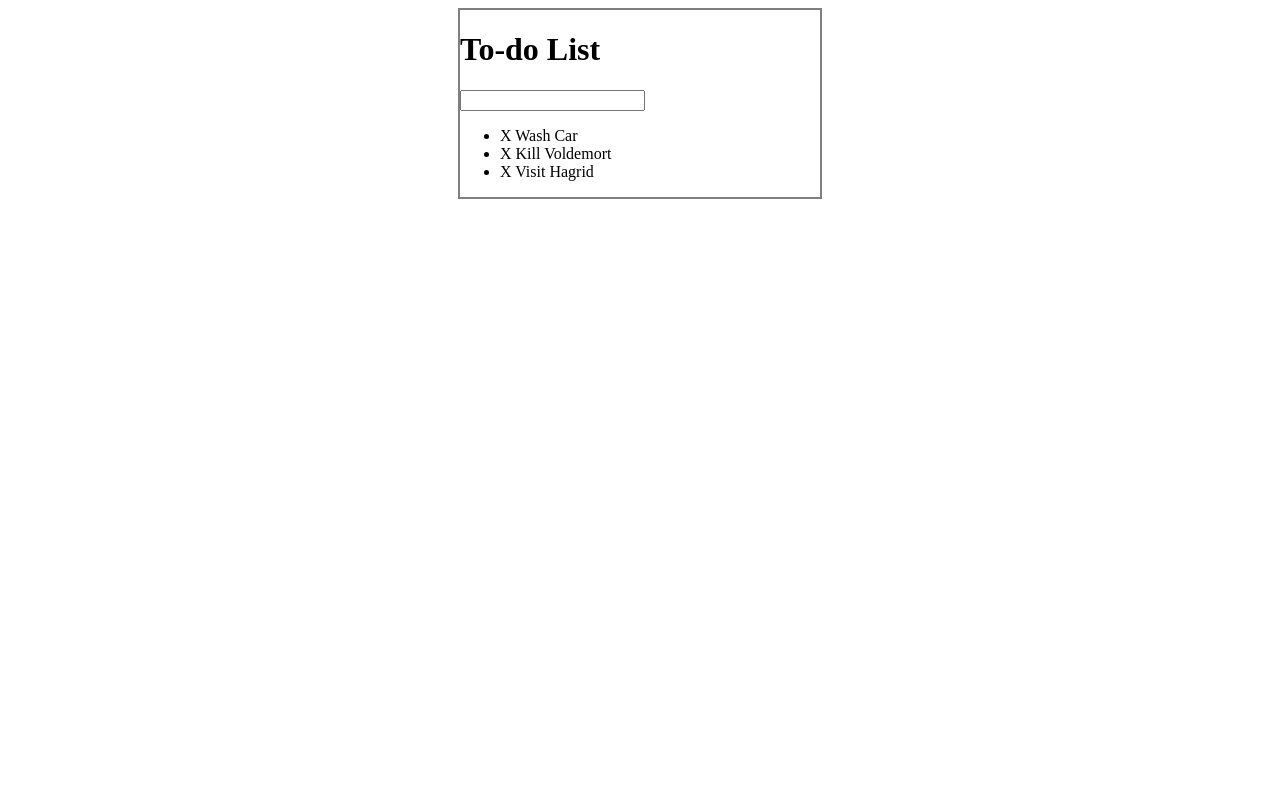
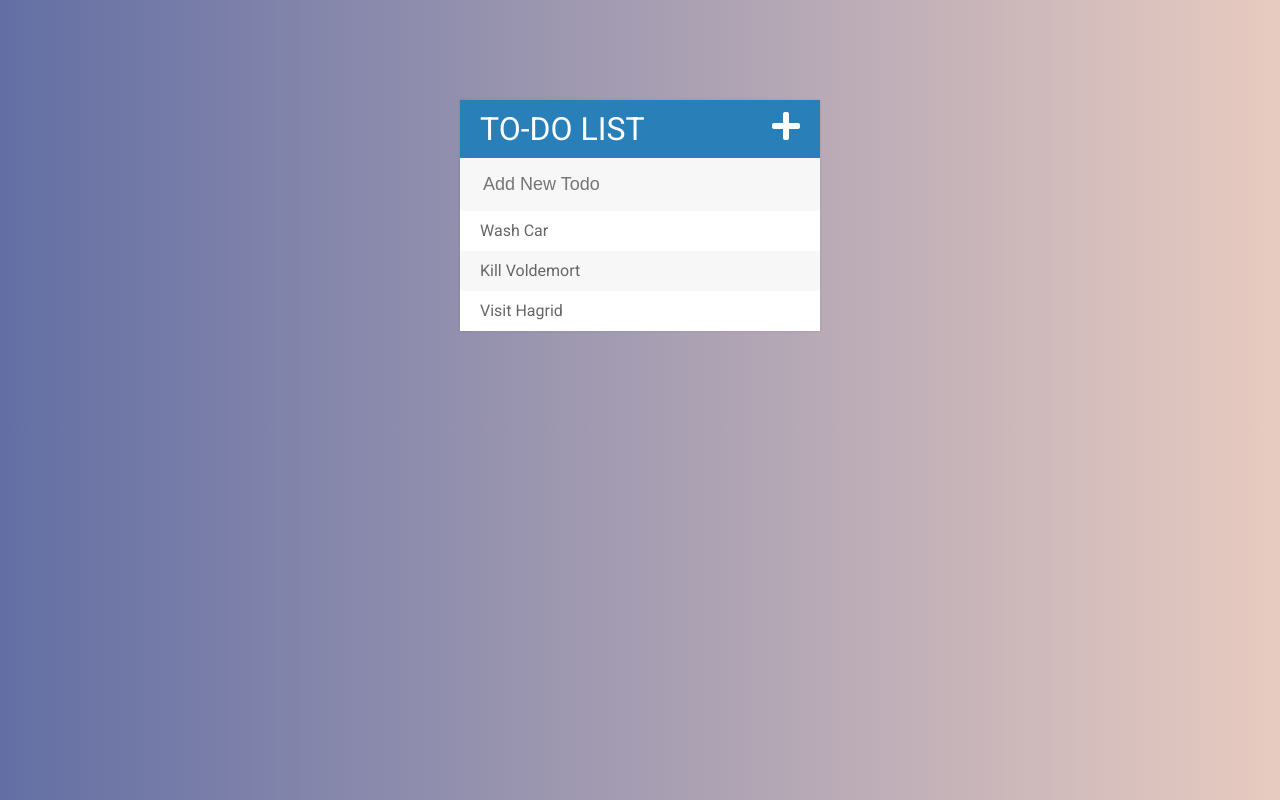
Before and after one commit to jatin1694/To-Do-List---jQuery-project, a plain HTML site: page index.html in a window 1280 px wide. Drawn offline with Linux system fonts and the light colour scheme.

Commit message:
styling added

```diff
--- a/assets/css/todos.css
+++ b/assets/css/todos.css
@@ -1,11 +1,82 @@
-/*body{
-	background-color: purple;
-}*/
+body{
+	font-family: 'Roboto';
+	background: #E8CBC0;  /* fallback for old browsers */
+background: -webkit-linear-gradient(to right, #636FA4, #E8CBC0);  /* Chrome 10-25, Safari 5.1-6 */
+background: linear-gradient(to right, #636FA4, #E8CBC0); /* W3C, IE 10+/ Edge, Firefox 16+, Chrome 26+, Opera 12+, Safari 7+ */
+
+}
+
+.fa-plus{
+	float:right;
+}
+
 
 #container{
-	border: 2px solid grey;
+	box-shadow: 0 0 3px rgba(0,0,0,0.1);
 	width: 360px;
-	margin: 0 auto;
+	margin: 100px auto;
+	background-color: #F7F7F7;
+}
+
+h1{
+	text-transform: uppercase;
+	background-color: #2980B9;
+	color: white;
+	padding: 10px 20px;
+	margin: 0;
+	font-weight: normal;
+}
+
+li{
+	background-color: white;
+	height: 40px;
+	line-height: 40px;
+	color: #666;
+}
+
+li:hover span{
+	width: 40px;
+	opacity: 1.0;
+}
+
+span{
+	background-color: #e74c3c;
+	height: 40px;
+	margin-right: 20px;
+	text-align: center;
+	color: white;
+	width: 0;
+	display: inline-block;
+	transition: 0.2s linear;
+	opacity: 0;
+}
+
+
+/*chooses every other li and applies the style to that*/
+li:nth-child(2n){
+	background-color: #F7F7F7;
+}
+
+ul{
+	/*remove bullet points in the ul*/
+	list-style: none;
+	margin: 0;
+	padding: 0;
+}
+
+input{
+	font-size: 18px;
+	color: #2980B9;
+	background-color: #F7F7F7;
+	width: 100%;
+	padding: 13px 13px 13px 20px;
+	box-sizing: border-box;
+	border: 3px solid rgba(0,0,0,0);
+}
+
+input:focus{
+	background-color: white;
+	border: 3px solid #2980B9;
 }
 
 .completed{
--- a/assets/js/todos.js
+++ b/assets/js/todos.js
@@ -20,7 +20,11 @@ $("input[type='text']").keypress(function(event){
 		//grabbing new todo text from input
 		var text  = $(this).val();
 		//create a new li and add to ul
-		$("ul").append("<li><span> X </span>"+text+"</li>");
+		$("ul").append("<li><span> <i class='fas fa-trash'></i> </span>"+text+"</li>");
 		$(this).val("");
 	}
 })
+
+$(".fa-plus").click(function(){
+	$("input[type='text']").fadeToggle();
+})
--- a/index.html
+++ b/index.html
@@ -4,17 +4,23 @@
 	<title>Todo Lisy</title>
 	<script type="text/javascript" src="assets/js/lib/jquery-3.3.1.min.js"></script>
 	<link rel="stylesheet" type="text/css" href="assets/css/todos.css">
+	<link href="https://fonts.googleapis.com/css?family=Roboto:400,500,700" rel="stylesheet">
+	<link rel="stylesheet" href="https://use.fontawesome.com/releases/v5.0.13/css/all.css" integrity="sha384-DNOHZ68U8hZfKXOrtjWvjxusGo9WQnrNx2sqG0tfsghAvtVlRW3tvkXWZh58N9jp" crossorigin="anonymous">
+
+
 </head>
 <body>
 
 	<div id="container">
-		<h1>To-do List</h1>
-		<input type="text">
+		<h1>To-do List <i class="fas fa-plus"></i>
+
+</h1>
+		<input type="text" placeholder="Add New Todo">
 
 		<ul>
-			<li><span> X </span>Wash Car</li>
-			<li><span> X </span>Kill Voldemort</li>
-			<li><span> X </span>Visit Hagrid</li>
+			<li><span> <i class="fas fa-trash"></i> </span>Wash Car</li>
+			<li> <span><i class="fas fa-trash"></i> </span>Kill Voldemort</li>
+			<li> <span><i class="fas fa-trash"></i> </span>Visit Hagrid</li>
 		</ul>
 	</div>
 
```
